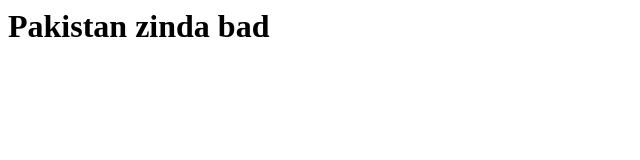
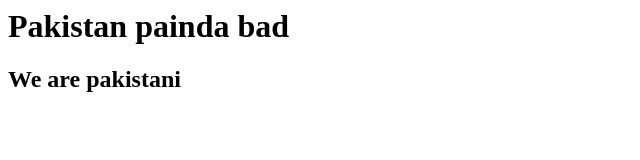
Before and after one commit to EnggQasim/DIMT, a plain HTML site: page web/index.html in a window 1280 px wide. Shown: the whole page, without its empty margins (0-640 px from the left). Drawn offline with Linux system fonts and the light colour scheme.

Commit message:
Some changing

```diff
--- a/web/index.html
+++ b/web/index.html
@@ -1 +1,2 @@
-<h1>Pakistan zinda bad</h1>
+<h1>Pakistan painda bad</h1>
+<h2>We are pakistani</h2>
```
Also changed, not shown: web/about.html (added, +1 -0 lines).
